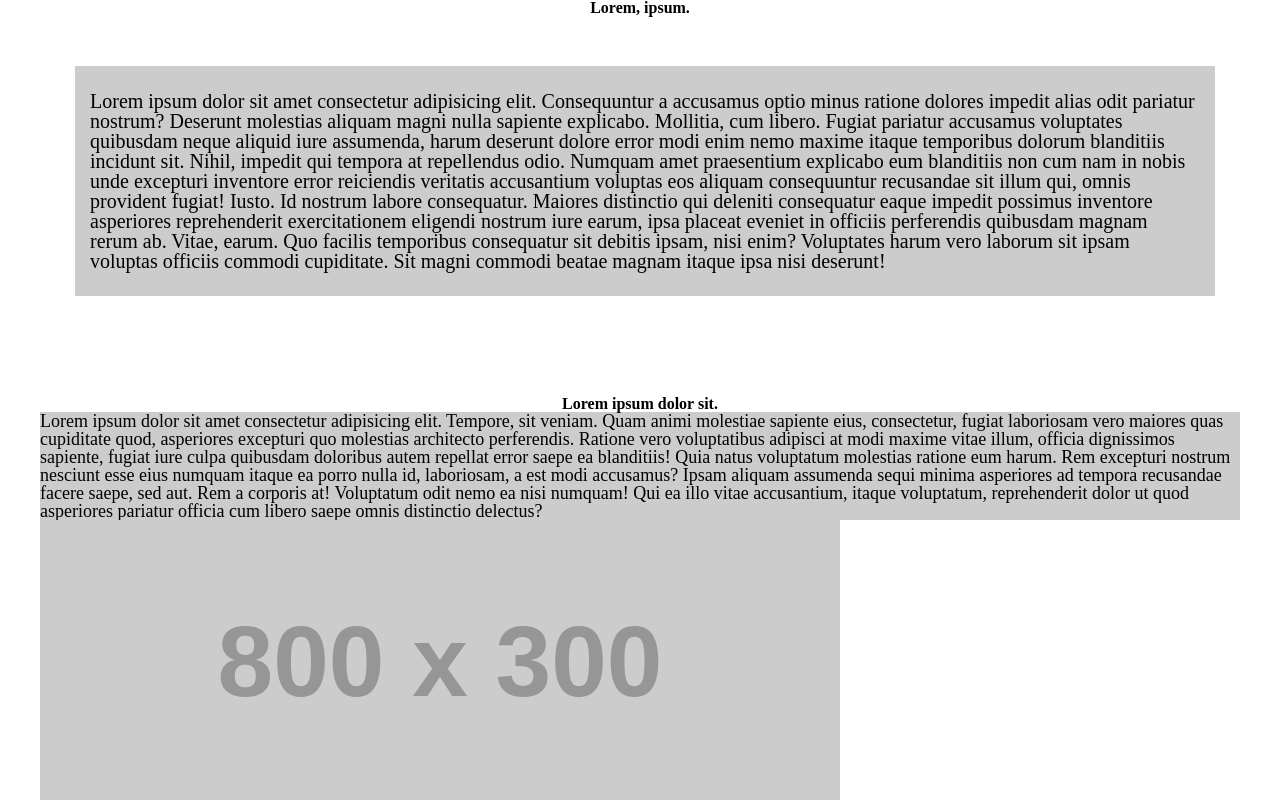
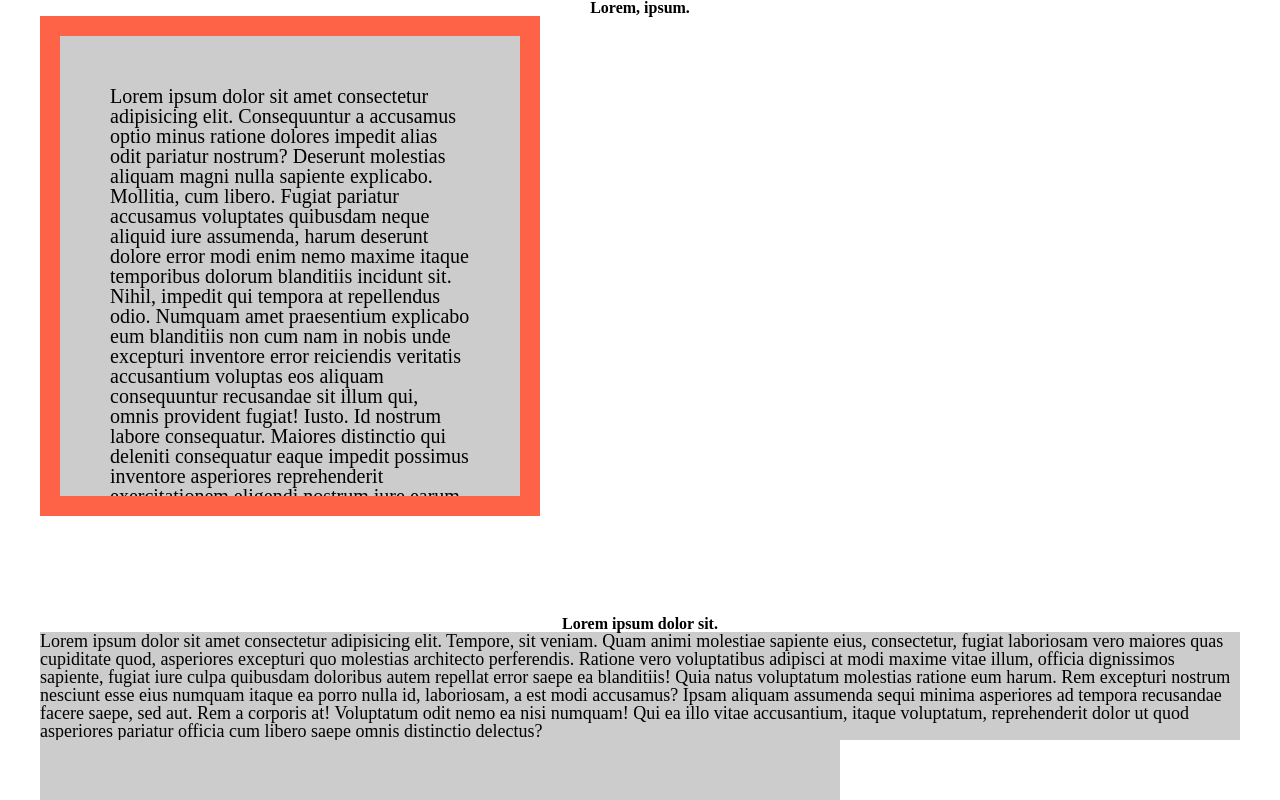
Before and after one commit to Tisotti/start_html, a plain HTML site: page index.html in a window 1280 px wide. Shown: the top 800 px of the page. Drawn offline with Linux system fonts and the light colour scheme; placeholder pictures from the web are drawn by us.

Commit message:
lesson 2
box-sizing border box

```diff
--- a/css/style.css
+++ b/css/style.css
@@ -1,3 +1,7 @@
+* {
+    box-sizing: border-box;
+}
+
 .wrapper {
     width: 1200px;
     margin: 0 auto;
@@ -15,17 +19,15 @@
     font-size: 20px;
     background-color: #ccc;
 
-    margin: 50px 25px 70px 35px;
+    width: 500px;
+    height: 500px;
 
-    padding: 25px 15px;
+    padding: 50px;
 
-    /* padding-top: 50px;
-    padding-right: 20px;
-    padding-bottom: 70px;
-    padding-left: 35px; */
+    border: 20px solid tomato ;
 
-    /* border: 3px solid black; */
-
+    overflow-y: auto;
+    /* overflow: hidden; */
 }
 
 .text-2 {
```
